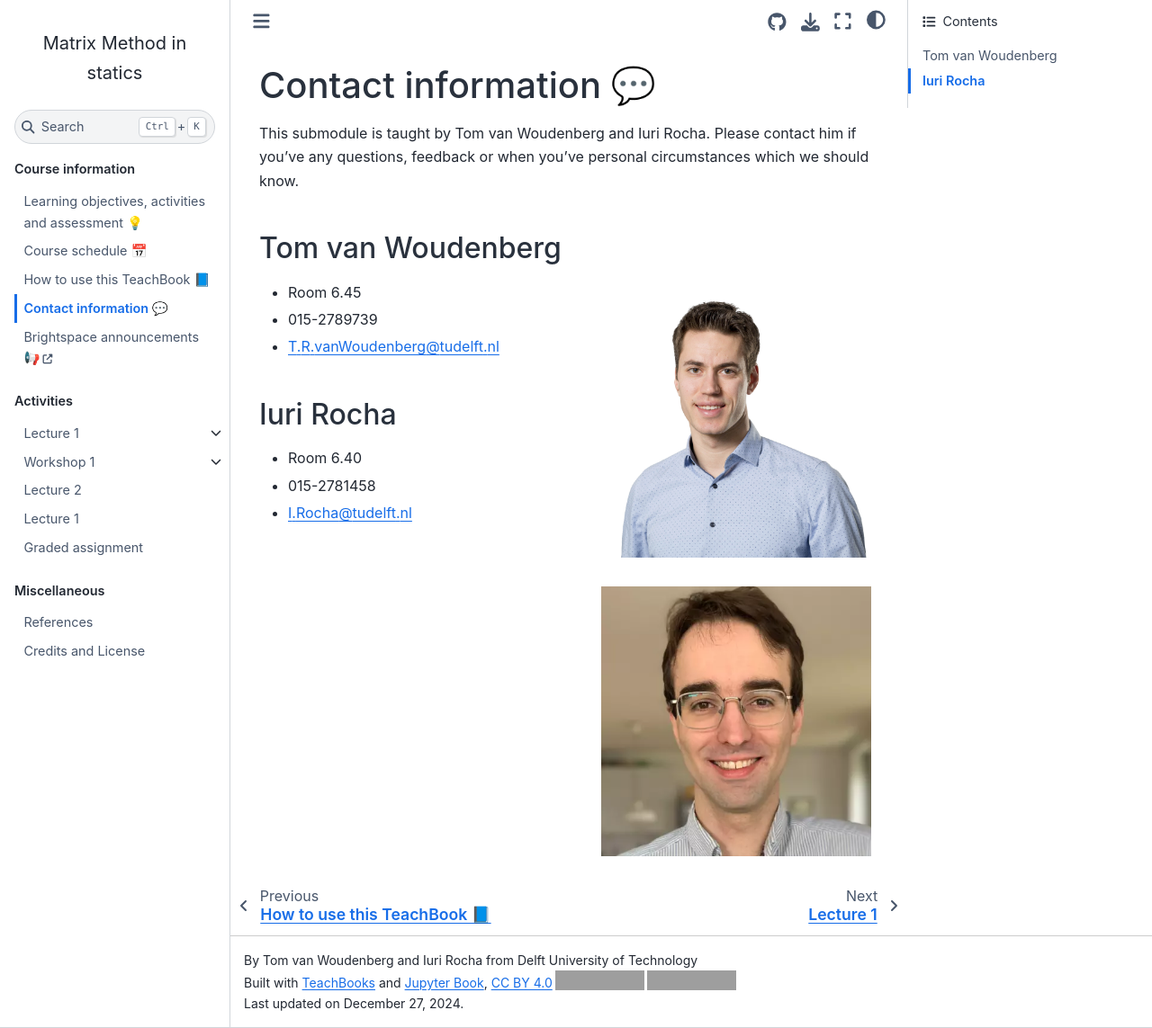
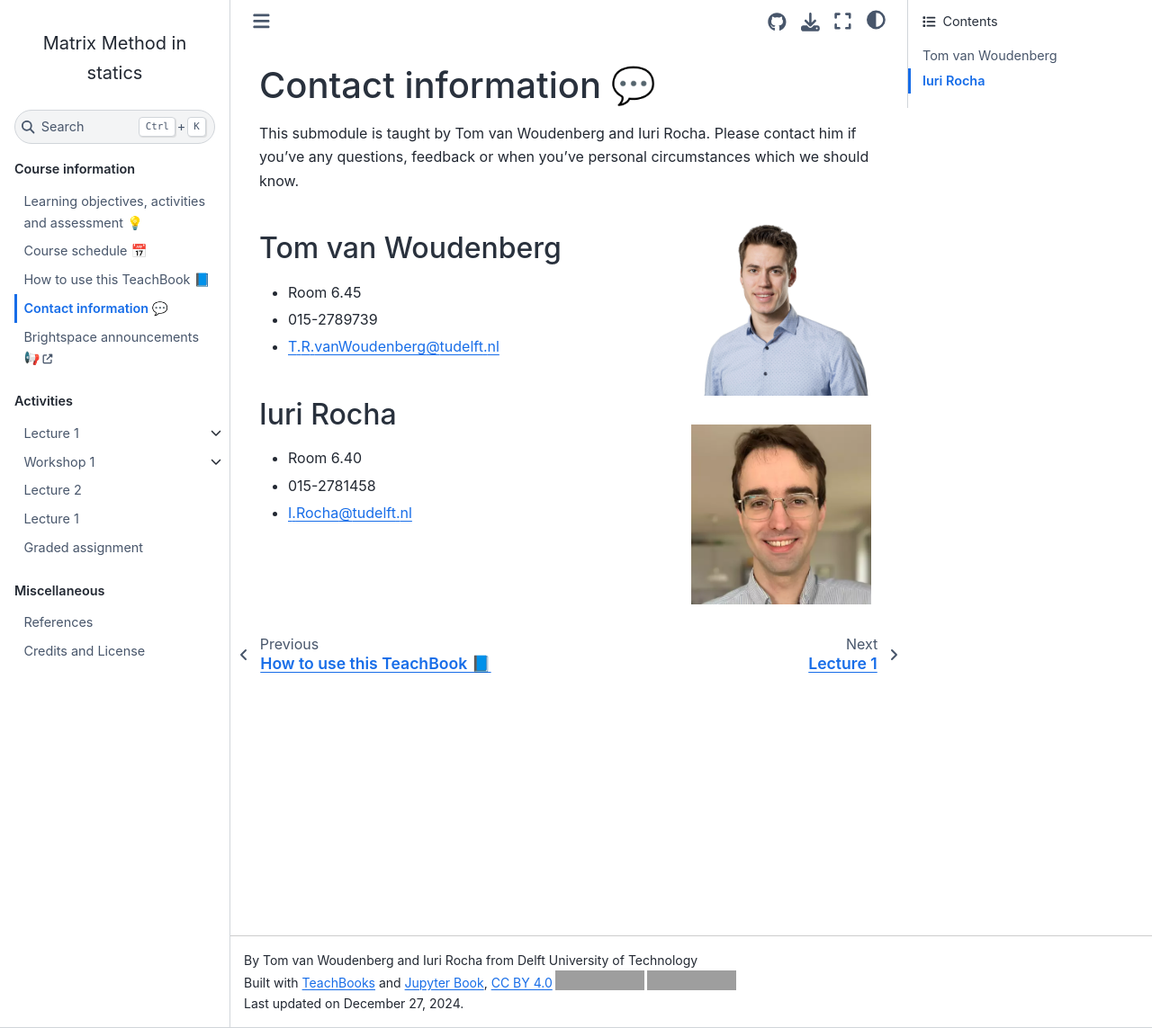
Before and after one commit to sophietenhoor/book, a Jupyter Book: the page built from book/contact_information.md, in a window 1280 px wide and 1143 px high. Shown: the whole window at 90% size. Built offline with Jupyter Book 1.0.4 settings and Sphinx 7.4.7 and the Sphinx Book theme 1.1.4, drawn with Linux system fonts in a browser that asks for light colours; pages that are not in the unit, such as notebooks, are missing from menus; comment, search, counter and statistics services are not loaded; grey boxes are pictures that could not be loaded.

Commit message:
Update contact_information.md

````diff
--- a/book/contact_information.md
+++ b/book/contact_information.md
@@ -1,23 +1,22 @@
 # Contact information 💬
 
 This submodule is taught by Tom van Woudenberg and Iuri Rocha. Please contact him if you've any questions, feedback or when you've personal circumstances which we should know.
-
-## Tom van Woudenberg
 ```{figure} figures/Tom.jpg
-:width: 300px
+:width: 200px
 :align: right
 :class: dark-light
 ```
+## Tom van Woudenberg
 - Room 6.45
 - 015-2789739
 - T.R.vanWoudenberg@tudelft.nl
 
-## Iuri Rocha
 ```{figure} figures/Iuri.png
-:width: 300px
+:width: 200px
 :align: right
 :class: dark-light
 ```
+## Iuri Rocha
 - Room 6.40
 - 015-2781458
 - I.Rocha@tudelft.nl
````
